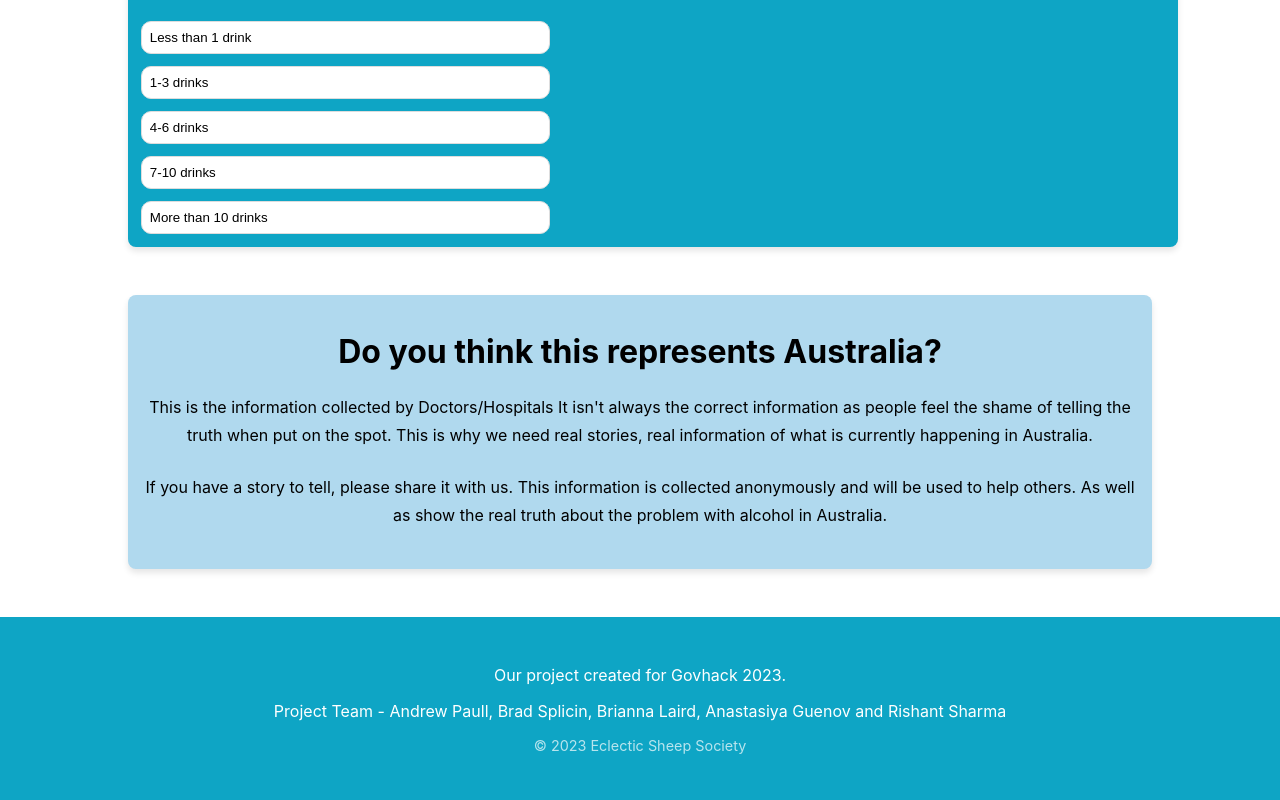
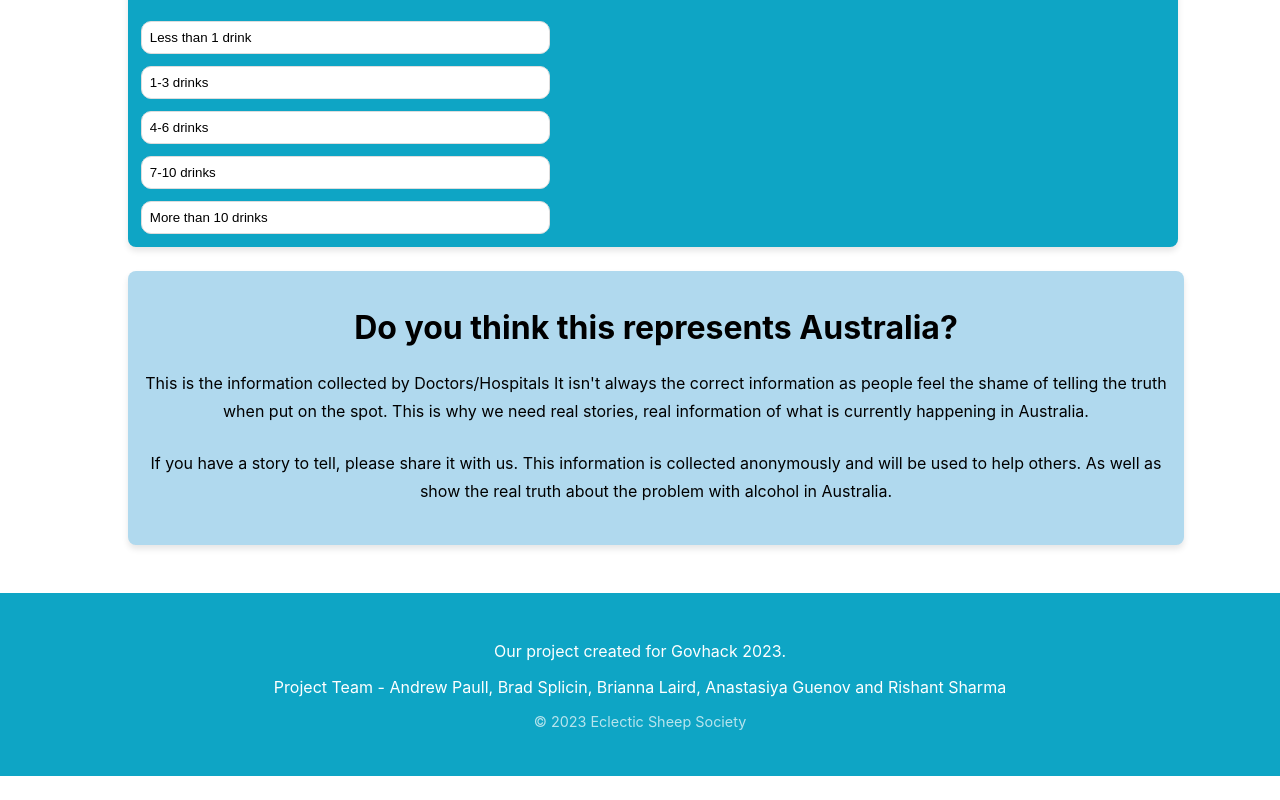
Before and after one commit to breezy-codes/Eclectic-Sheep-Society, a React (Create React App) app in the folder ecc_site/: page /Quiz in a window 1280 px wide. Shown: the part 701-1501 px from the top of the page. After the commit the page ends 1477 px from the top, so only its background shows below. Built offline with nearby package versions, Linux system fonts and the light colour scheme.

Commit message:
Update quiz.css

```diff
--- a/ecc_site/src/components/quiz/quiz.css
+++ b/ecc_site/src/components/quiz/quiz.css
@@ -16,7 +16,7 @@
   align-items: center;
   width: 100%;
   padding: 0.8rem;
-    background-color: rgba(14,165,197,255);
+  background-color: rgba(14, 165, 197, 255);
   box-shadow: 0px 4px 6px rgba(0, 0, 0, 0.1);
   border-radius: 8px;
   transition: background-color 0.3s;
@@ -24,7 +24,7 @@
 }
 
 .quiz-section.answered {
-    background-color: rgba(176,217,238,255); /* Change color for answered question */
+  background-color: rgba(176, 217, 238, 255); /* Change color for answered question */
 }
 
 .quiz-question {
@@ -49,7 +49,7 @@
 }
 
 .option.selected {
-    background-color: rgba(14,165,197,255);
+  background-color: rgba(14, 165, 197, 255);
 }
 
 .color-square {
@@ -93,14 +93,14 @@
   border-radius: 8px; /* Add rounded corners */
 }
 
-/* quiz.css */
 .info-box {
   background-color: rgba(176, 217, 238, 255); /* Change to the desired color */
   padding: 1rem;
   border-radius: 8px;
-  margin-top: 1.5rem;
+  margin-top: 0.rem;
   text-align: center; /* Align the text to the center */
   box-shadow: 0px 4px 6px rgba(0, 0, 0, 0.1);
+  width: 100%; /* Set the width to 100% to match the parent container */
 }
 
 .info-box p {
```
Lines whose indentation alone changed are shown as unchanged.
